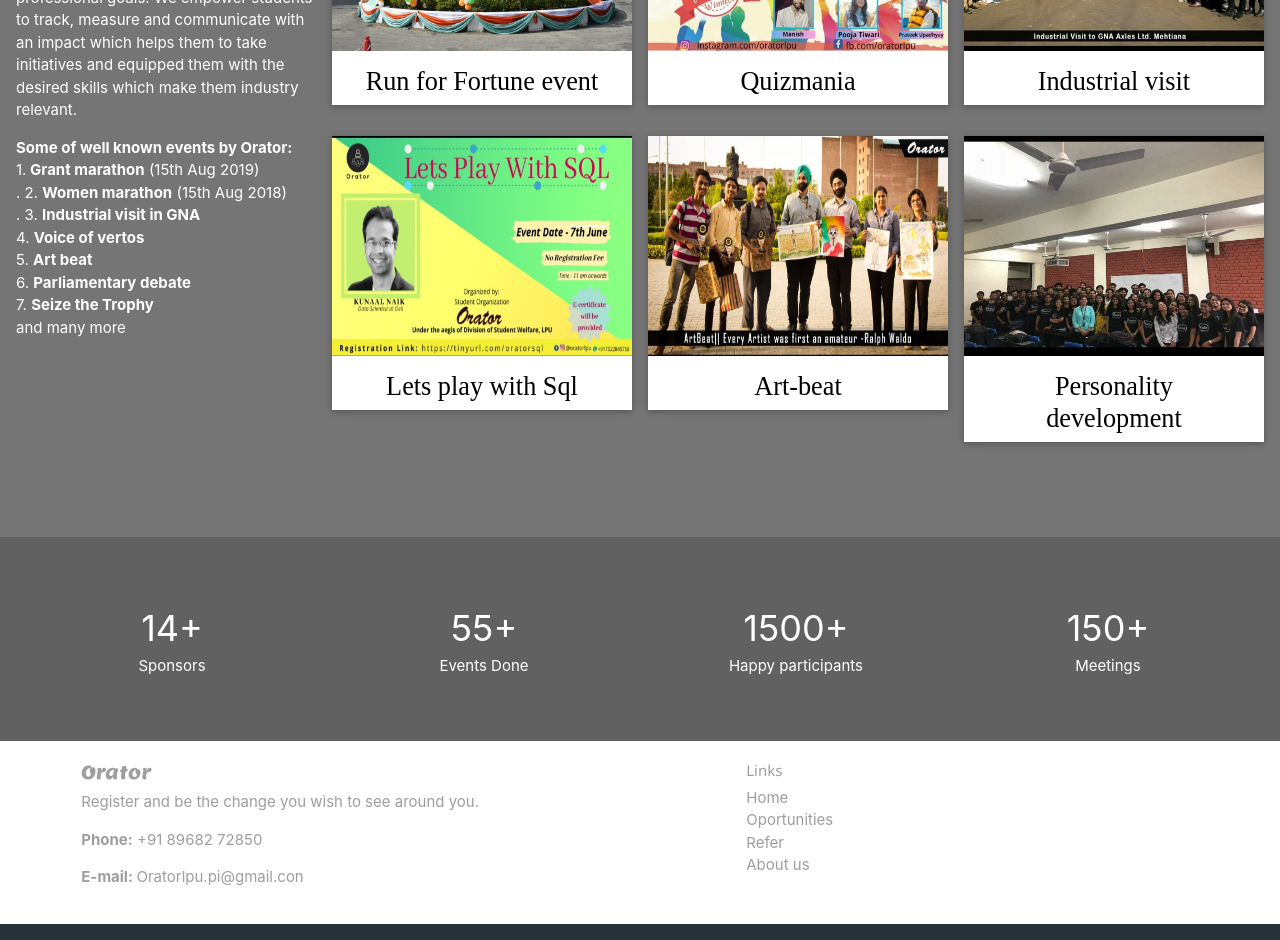
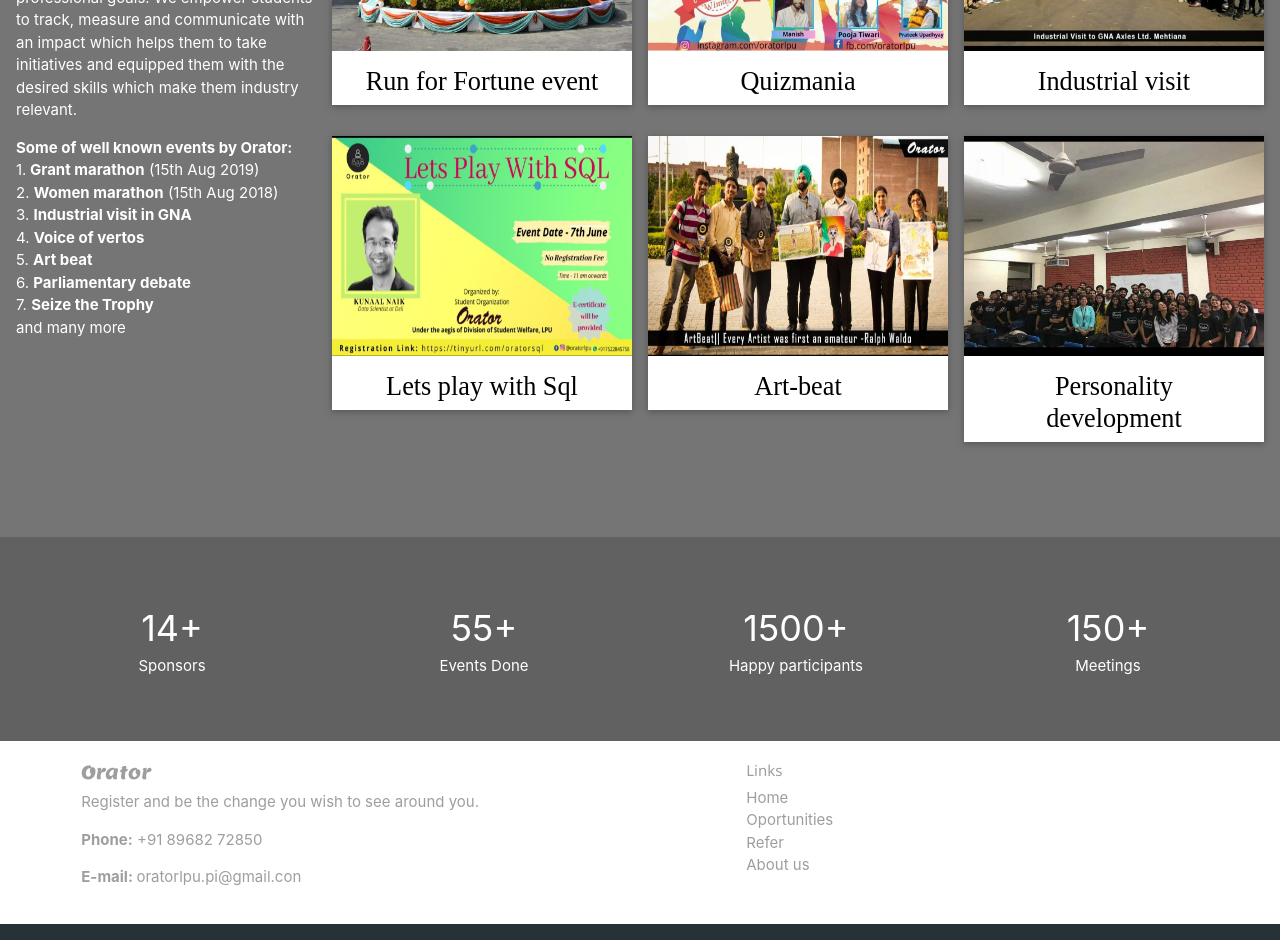
Before and after one commit to 1712danish/workera_frontend, a React (Create React App) app: page / in a window 1280 px wide. Shown: the part 980-1920 px from the top of the page. Built offline with nearby package versions, Linux system fonts and the light colour scheme; a web font is replaced by a local one.

Commit message:
bugs corrected

```diff
--- a/src/component/footer.js
+++ b/src/component/footer.js
@@ -11,7 +11,7 @@
                 <h5 className="grey-text">Orator</h5>
                 <p className="grey-text">Register and be the change you wish to see around you.</p>
                 <p className="grey-text"><b>Phone:</b> +91 89682 72850</p>
-                <p className="grey-text"><b>E-mail: </b> Oratorlpu.pi@gmail.con </p>
+                <p className="grey-text"><b>E-mail: </b> oratorlpu.pi@gmail.con </p>
 
               </div>
               <div className="col l4 offset-l2 s12">
--- a/src/component/home.js
+++ b/src/component/home.js
@@ -56,8 +56,8 @@
 
           <p>
           <b>Some of well known events by Orator: </b><br />
-          1.<b> Grant marathon</b> (15th Aug 2019)<br /> .
-          2. <b>Women marathon</b> (15th Aug 2018)<br /> .
+          1.<b> Grant marathon</b> (15th Aug 2019)<br />
+          2. <b>Women marathon</b> (15th Aug 2018)<br />
           3. <b>Industrial visit in GNA</b><br />
           4. <b>Voice of vertos</b><br />
           5. <b>Art beat </b><br />
```
